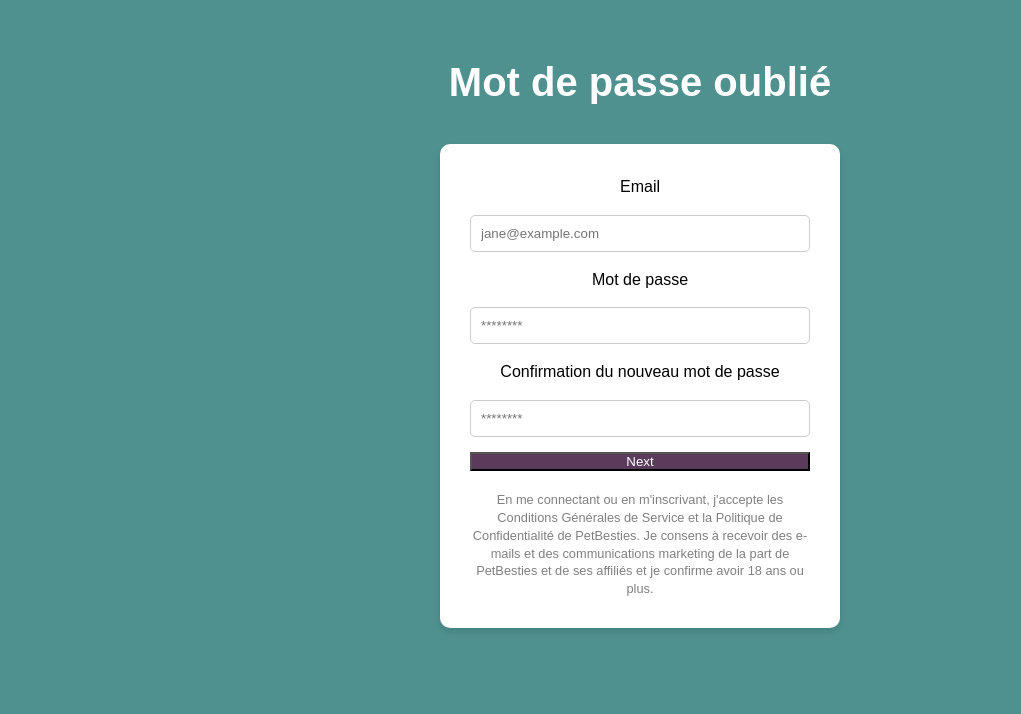
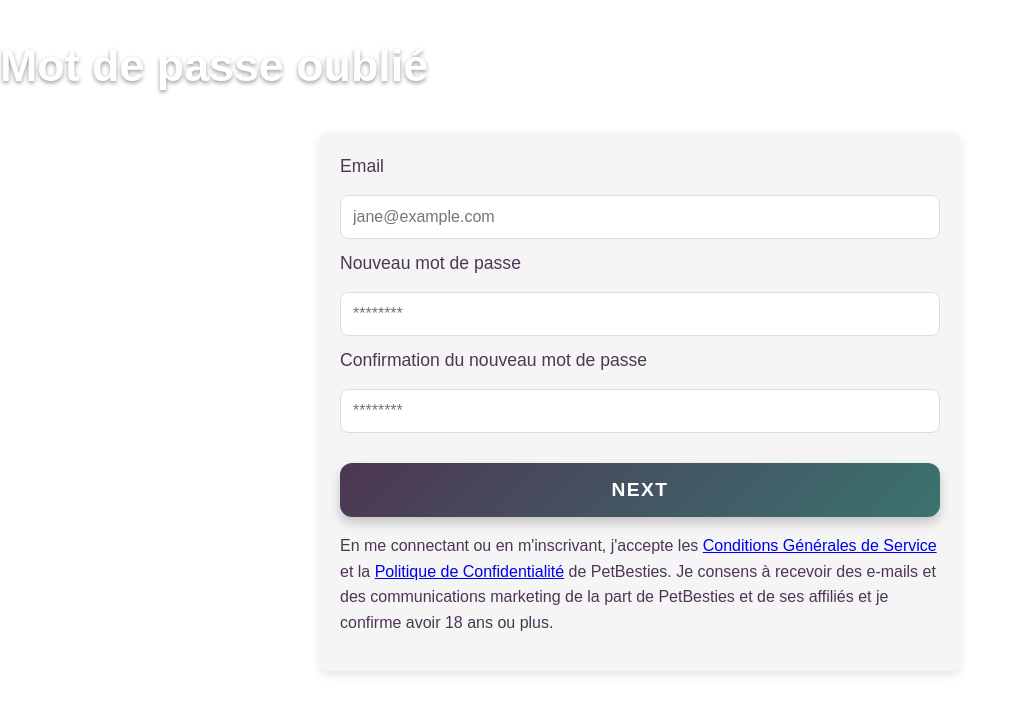
Before and after one commit to Plekiby/PetBesties, a PHP site: the page made by views/mdp_oublié.php in a window 1280 px wide. Shown: the top 714 px of the page, without its empty margins (0-1021 px from the left). Run offline with PHP 8.4, Linux system fonts and the light colour scheme.

Commit message:
WIP incription

```diff
--- a/public/css/style_mdp.css
+++ b/public/css/style_mdp.css
@@ -1,56 +1,104 @@
-/* Reset */
-* {
+/* Général */
+body {
+    font-family: Arial, sans-serif;
     margin: 0;
     padding: 0;
-    box-sizing: border-box;
-    font-family: Arial, sans-serif;
+    line-height: 1.6;
+    background-color: #fff;
+    color: #4d3653;
 }
 
-/* Body and Main Styling */
-body {
-    background-color: #4e918f;
-    color: white;
-    line-height: 1.6;
-    text-align: center;
-    padding: 50px 20px;
+/* Titre principal */
+h1 {
+    font-size: 2.8rem;
+    font-weight: bold;
+    margin-bottom: 30px;
+    color: #ffffff !important; /* Forcer la couleur blanche */
+    text-shadow: 0 2px 4px rgba(0, 0, 0, 0.4);
 }
 
-main h1 {
-    font-size: 2.5rem;
-    margin-bottom: 30px;
+/* Conteneur du formulaire */
+.form-container {
+    max-width: 600px;
+    margin: 0 auto;
+    padding: 20px;
+    background-color: #f5f5f5;
+    border-radius: 8px;
+    box-shadow: 0 4px 10px rgba(0, 0, 0, 0.1);
 }
 
-.form-container {
-    background-color: white;
-    color: black;
-    padding: 30px;
-    border-radius: 10px;
-    max-width: 400px;
-    margin: 0 auto;
-    box-shadow: 0 4px 6px rgba(0, 0, 0, 0.1);
-}
-
-.form-container form {
-    display: flex;
-    flex-direction: column;
-    gap: 15px;
+/* Champs de formulaire */
+.form-container label {
+    font-size: 1.1rem;
+    margin-bottom: 5px;
+    display: block;
 }
 
 .form-container input {
-    padding: 10px;
-    border: 1px solid #ccc;
-    border-radius: 5px;
+    width: 100%;
+    padding: 12px;
+    margin: 10px 0;
+    border-radius: 8px;
+    border: 1px solid #ddd;
+    font-size: 1rem;
+    box-sizing: border-box;
 }
 
-.form-container .btn {
-    background-color: #5b3b5b;
-    color: white;
-    cursor: pointer;
+.form-container input:focus {
+    outline: none;
+    border-color: #4d3653;
 }
 
-.form-container .disclaimer {
-    font-size: 0.8rem;
-    color: gray;
+/* Bouton submit stylisé avec une priorité plus forte */
+.form-container button.btn {
+    background: linear-gradient(135deg, #4d3653, #3b7370) !important;
+    color: white !important;
+    font-size: 1.2rem !important;
+    font-weight: bold !important;
+    padding: 16px 30px !important;
+    border: none !important;
+    border-radius: 12px !important;
+    cursor: pointer !important;
+    transition: all 0.4s ease-in-out !important;
+    box-shadow: 0 6px 12px rgba(0, 0, 0, 0.2) !important;
+    text-transform: uppercase !important;
+    letter-spacing: 1.5px !important;
+    width: 100%;
     margin-top: 20px;
-    line-height: 1.4;
 }
+
+/* Effet au survol */
+.form-container button.btn:hover {
+    background: linear-gradient(135deg, #3b7370, #4d3653) !important;
+    box-shadow: 0 8px 16px rgba(0, 0, 0, 0.3) !important;
+    transform: translateY(-4px) !important;
+}
+
+/* Effet au clic (enfoncement) */
+.form-container button.btn:active {
+    transform: translateY(2px) !important;
+    box-shadow: 0 4px 8px rgba(0, 0, 0, 0.2) !important;
+}
+
+/* Message d'erreur */
+.error-message {
+    color: #d9534f;
+    font-size: 1rem;
+    font-weight: bold;
+    margin-top: 10px;
+    text-align: center;
+    display: none;
+    animation: fadeIn 0.5s ease-in-out;
+}
+
+/* Animation pour le message d'erreur */
+@keyframes fadeIn {
+    from {
+        opacity: 0;
+        transform: translateY(-10px);
+    }
+    to {
+        opacity: 1;
+        transform: translateY(0);
+    }
+}
--- a/views/mdp_oublié.php
+++ b/views/mdp_oublié.php
@@ -4,28 +4,32 @@
     <meta charset="UTF-8">
     <meta name="viewport" content="width=device-width, initial-scale=1.0">
     <title>Mot de Passe Oublié</title>
+    <!-- CSS Spécifique -->
     <link rel="stylesheet" href="/Petbesties/public/css/style_mdp.css">
 </head>
 <body>
     <main>
         <h1>Mot de passe oublié</h1>
         <div class="form-container">
-            <form>
+            <form id="reset-password-form">
                 <label for="email">Email</label>
                 <input type="email" id="email" placeholder="jane@example.com" required>
 
-                <label for="password">Mot de passe</label>
+                <label for="password">Nouveau mot de passe</label>
                 <input type="password" id="password" placeholder="********" required>
 
                 <label for="confirm-password">Confirmation du nouveau mot de passe</label>
                 <input type="password" id="confirm-password" placeholder="********" required>
+                <span class="error-message" id="error-message">Les mots de passe ne correspondent pas.</span>
 
-                <button type="submit" class="btn primary">Next</button>
+                <button type="submit" class="btn">NEXT</button>
             </form>
             <p class="disclaimer">
-                En me connectant ou en m'inscrivant, j'accepte les Conditions Générales de Service et la Politique
-                de Confidentialité de PetBesties. Je consens à recevoir des e-mails et des communications
-                marketing de la part de PetBesties et de ses affiliés et je confirme avoir 18 ans ou plus.
+                En me connectant ou en m'inscrivant, j'accepte les
+                <a href="#">Conditions Générales de Service</a> et la
+                <a href="#">Politique de Confidentialité</a> de PetBesties.
+                Je consens à recevoir des e-mails et des communications marketing
+                de la part de PetBesties et de ses affiliés et je confirme avoir 18 ans ou plus.
             </p>
         </div>
     </main>
```
Also changed, not shown: controllers/inscription.php (added, +55 -0 lines), db/database.php (+5 -4 lines), public/css/css_en_commun.css (added, +142 -0 lines), views/Inscription.php (+22 -15 lines), 3 other files.
